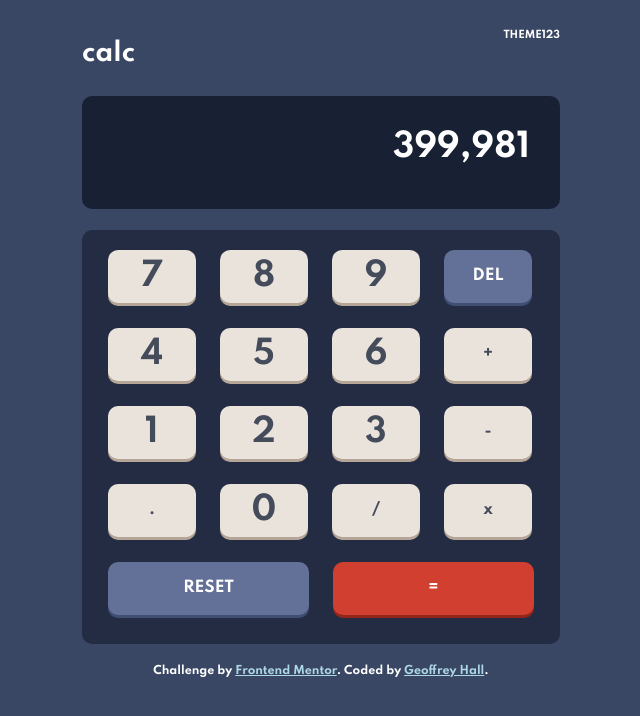
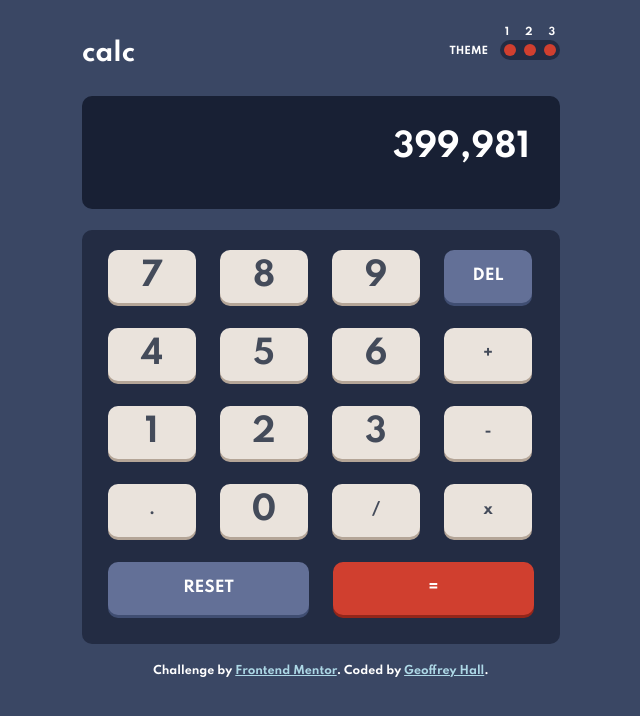
Before and after one commit to geoffreywaynehall/Calculator, a React app: page / in a window 1280 px wide. Shown: the whole page, without its empty margins (319-959 px from the left). Built offline with nearby package versions, Linux system fonts and the light colour scheme.

Commit message:
Theme slider styling

```diff
--- a/index.css
+++ b/index.css
@@ -50,6 +50,16 @@ html {
         filter: drop-shadow(0 3px #93261a);
     }
 
+.dot {
+    background-color: #d03f2f;
+    width: 12px;
+    height: 12px;
+    border-radius: 25px;
+    margin: 4px 4px;
+    display: inline-block;
+    position: relative;
+}
+
 .wide {
     width: 201px;
 }
@@ -100,10 +110,37 @@ h2 {
     border-radius: 10px;
 }
 
+.slider {
+    background-color: #232c43;
+    width: 60px;
+    height: 20px;
+    border-radius: 10px;
+    display: inline-block;
+    float: right;
+}
+
 .theme {
     position: relative;
     display: inline-block;
     float: right;
+}
+
+.theme-lower {
+    float: right;
+    clear: right;
+}
+
+.theme-number {
+    margin: 0px 0 0 16px;
+}
+
+.theme-title {
+    margin: 0 12px;
+}
+
+.theme-upper {
+    float: right;
+    width: 71px;
 }
 
 .toggle {
--- a/index.js
+++ b/index.js
@@ -13,7 +13,12 @@ class App extends React.Component {
             <div id="calculator">
                 <h1>calc</h1>
                 <div class="theme">
-                    <h2>THEME</h2><h2>1</h2><h2>2</h2><h2>3</h2>
+                    <div class="theme-upper">
+                        <h2 class="theme-number">1</h2><h2 class="theme-number">2</h2><h2 class="theme-number">3</h2>
+                    </div>
+                    <div class="theme-lower">
+                        <h2 class="theme-title">THEME</h2><div className="slider"><div class="dot"></div><div class="dot"></div><div class="dot"></div></div>
+                    </div>
                 </div>
                 <div class="screen">
                     <p class="display">{ this.state.display }</p>
```
